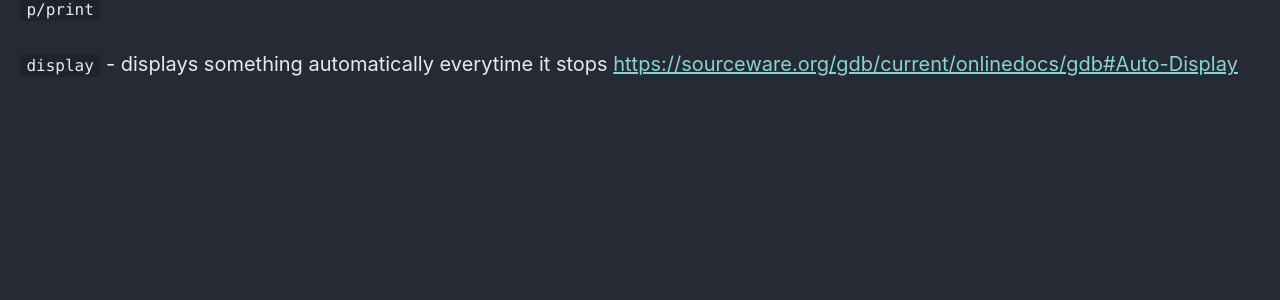
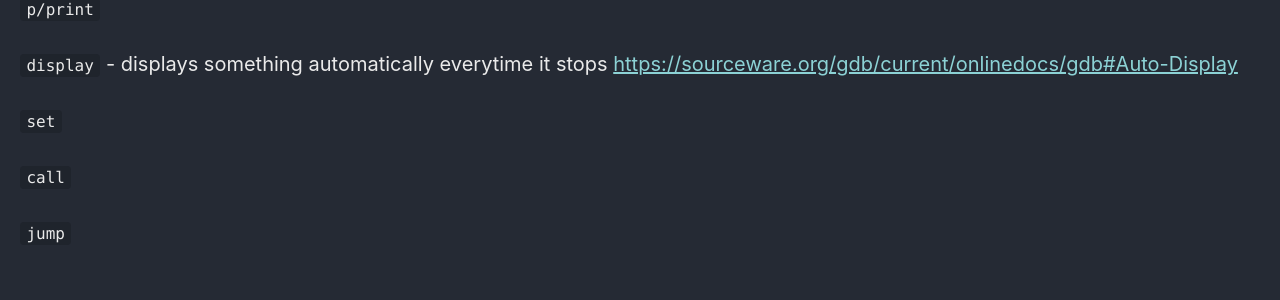
Before and after one commit to Connor-McCartney/Connor-McCartney.github.io, a Jekyll site: the page built from _pages/misc/gdb.md, in a window 1280 px wide. Shown: the part 1840-2140 px from the top of the page. Built offline with Jekyll 4.4.1, drawn with Linux system fonts in a browser that asks for light colours; cached includes are drawn as plain includes; before the commit the page ends 1975 px from its top, so only the background shows below that.

Commit message:
Update gdb.md

```diff
--- a/_pages/misc/gdb.md
+++ b/_pages/misc/gdb.md
@@ -75,3 +75,9 @@ n -  number of elements
 `p/print`
 
 `display` - displays something automatically everytime it stops  <https://sourceware.org/gdb/current/onlinedocs/gdb#Auto-Display>
+
+`set`
+
+`call`
+
+`jump`
```
